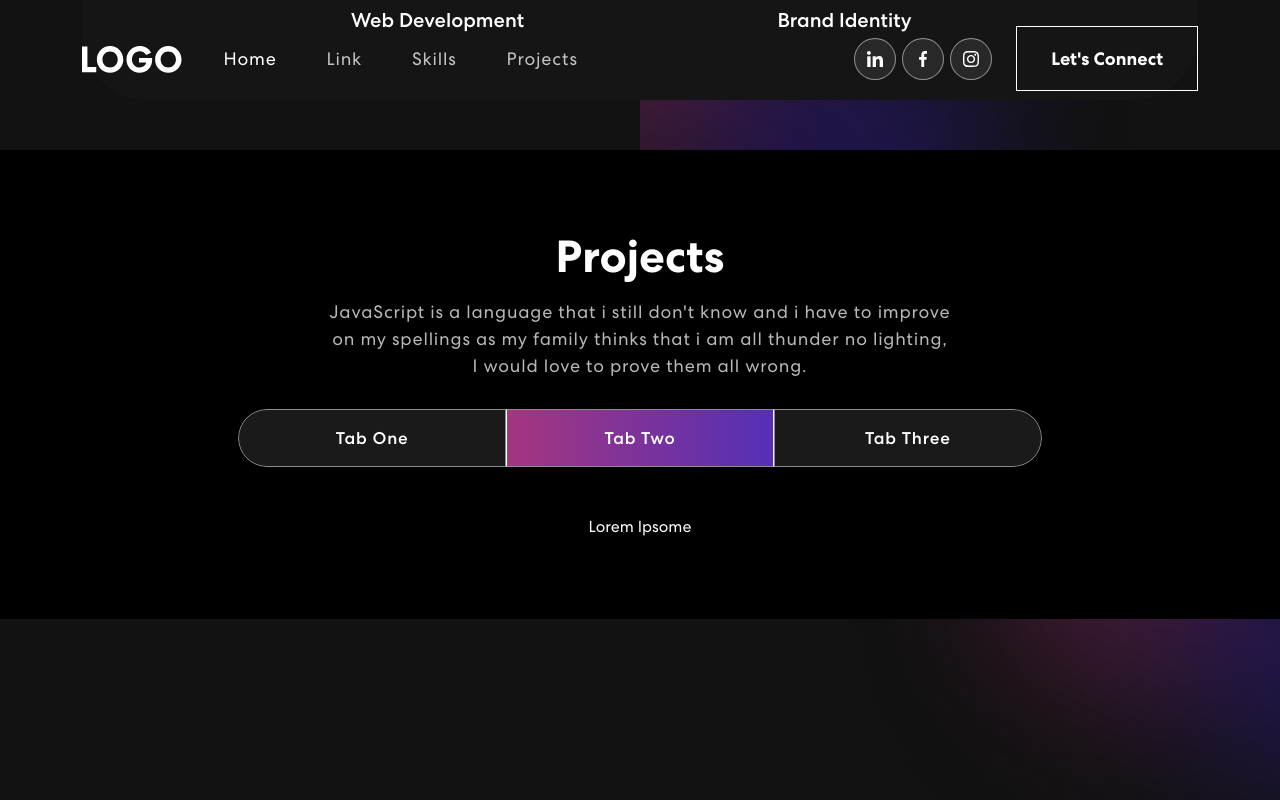
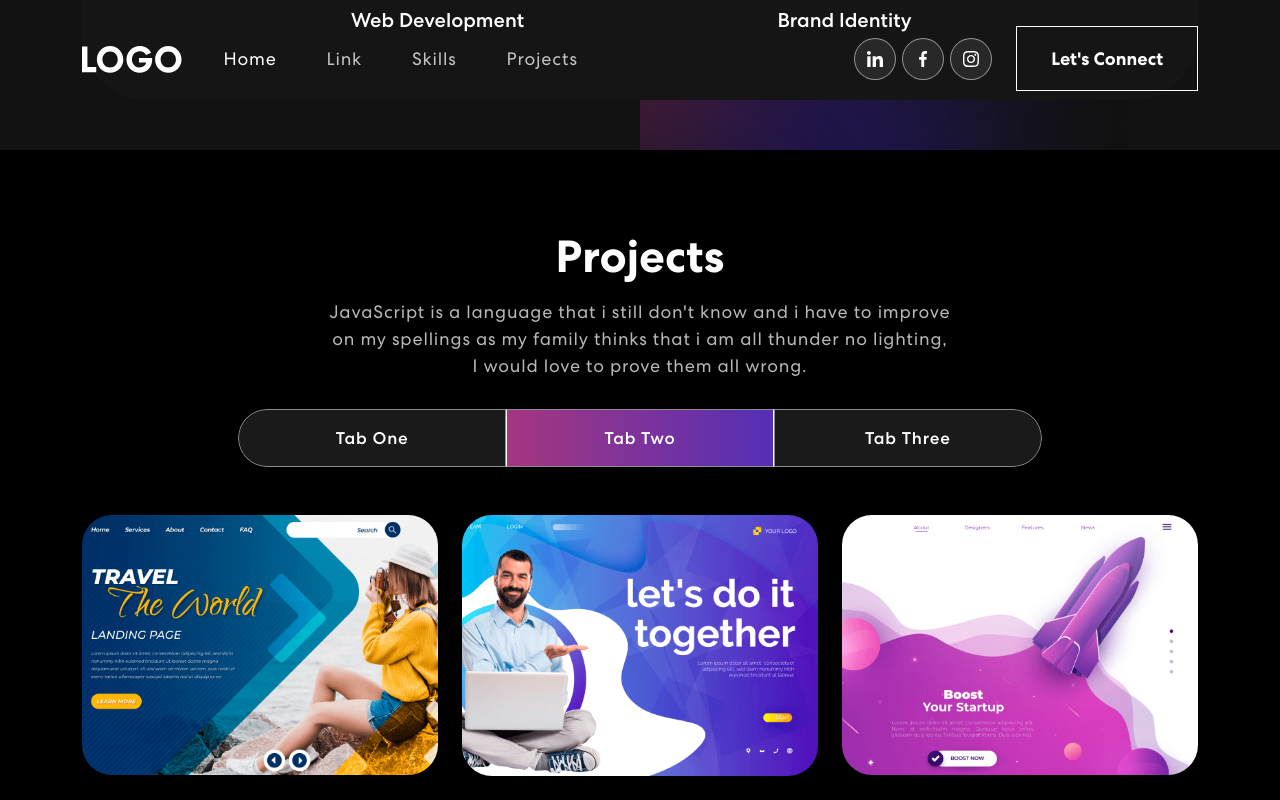
Before and after one commit to Py528/personal-website, a React (Create React App) app: page / in a window 1280 px wide. Both pictures are taken after a click on the tab "Tab Two". Shown: the part 1174-1974 px from the top of the page. Built offline with nearby package versions, Linux system fonts and the light colour scheme.

Commit message:
added the ProjectCard to tab two and tab three

```diff
--- a/src/components/Projects.js
+++ b/src/components/Projects.js
@@ -58,7 +58,7 @@
 							<Nav
 								variant="pills"
 								className="nav-pills mb-5 justify-content-center align-items-center"
-                                id='pills-tab'
+								id="pills-tab"
 							>
 								<Nav.Item>
 									<Nav.Link eventKey="first">Tab One</Nav.Link>
@@ -83,8 +83,30 @@
 										})}
 									</Row>
 								</Tab.Pane>
-								<Tab.Pane eventKey="second">Lorem Ipsome</Tab.Pane>
-								<Tab.Pane eventKey="third">Lorem Ipsome</Tab.Pane>
+								<Tab.Pane eventKey="second">
+									<Row>
+										{projects.map((project, index) => {
+											return (
+												<ProjectCard
+													key={index}
+													{...project}
+												/>
+											);
+										})}
+									</Row>
+								</Tab.Pane>
+								<Tab.Pane eventKey="third">
+									<Row>
+										{projects.map((project, index) => {
+											return (
+												<ProjectCard
+													key={index}
+													{...project}
+												/>
+											);
+										})}
+									</Row>
+								</Tab.Pane>
 							</Tab.Content>
 						</Tab.Container>
 					</Col>
```
